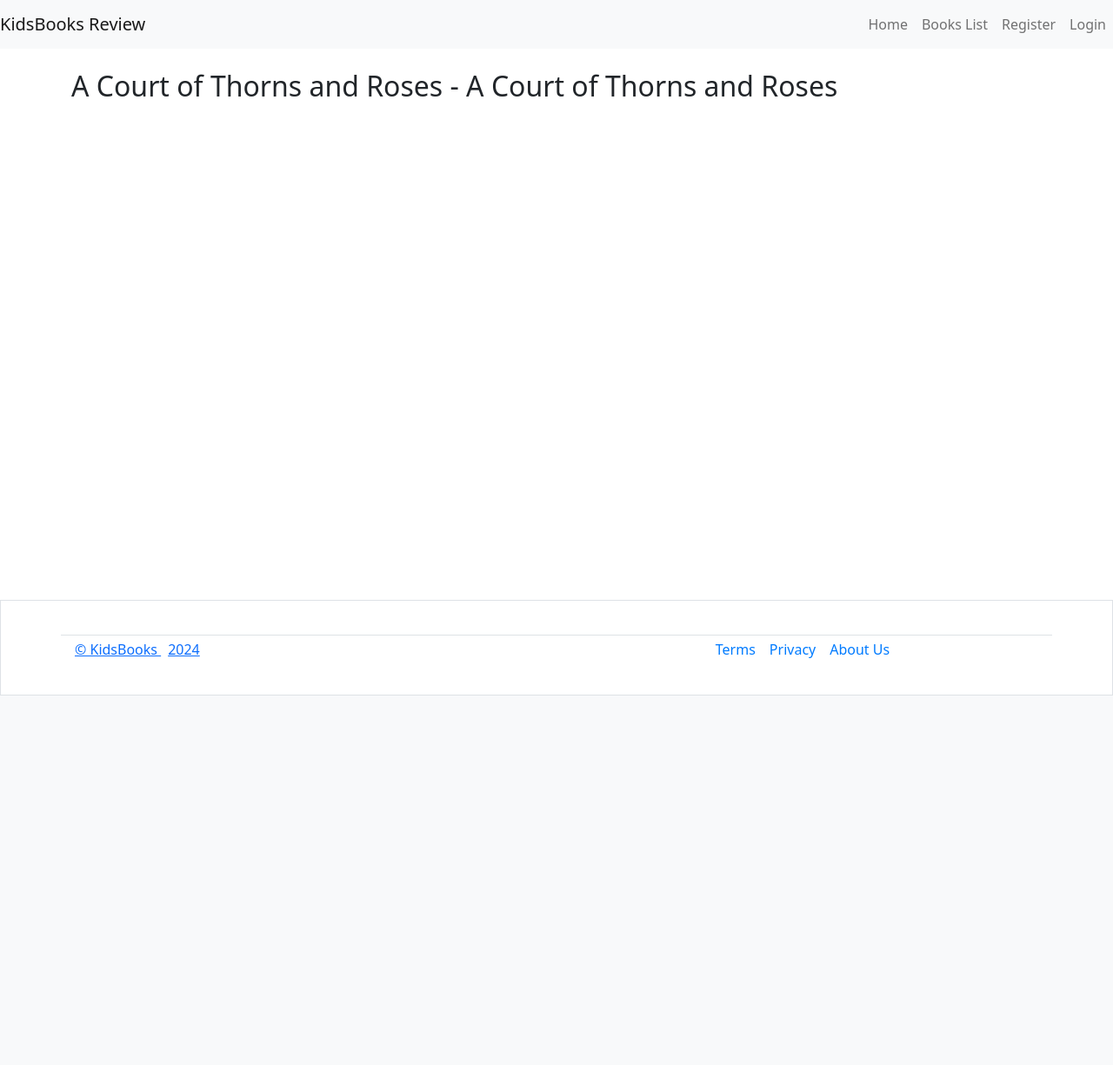
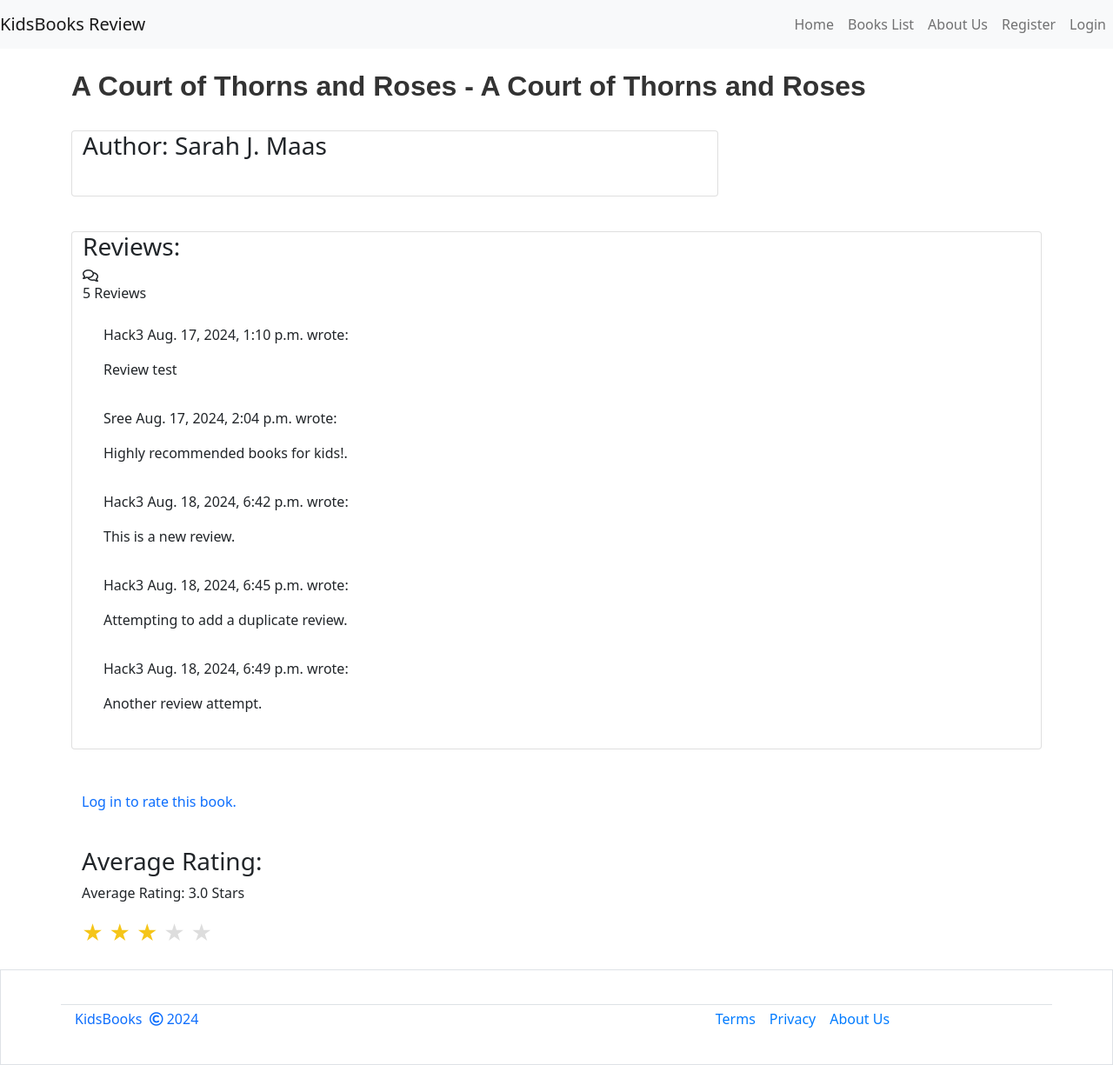
Before and after one commit to NeeruRathour/kids-books-review, a Django app: page /view/1/ in a window 1280 px wide. Shown: the whole page at 87% size. Before the commit the page ends 800 px from the top, so only its background shows below. Run offline with Django 4.2, Linux system fonts and the light colour scheme; data comes from the database, SQL or seed files in the repository; both versions use the stored data as it was after the commit.

Commit message:
fixed the error of ratings logic and add home page

```diff
--- a/kidsbooks/static/css/style.css
+++ b/kidsbooks/static/css/style.css
@@ -1,19 +1,67 @@
 /* static/css/style.css */
 
-/* Ensure the HTML and body take up the full height of the viewport */
 html, body {
     height: 100%;
     margin: 0;
 }
 
+/* General Heading Styles */
+h1, h2 {
+    font-family: 'Arial', sans-serif;
+    font-weight: bold;
+    color: #333;
+    margin-bottom: 1rem;
+}
+
+/* Main Title Style (h1) */
+.main-title {
+    font-size: 2.5rem;
+    color: #0056b3;
+    text-transform: uppercase;
+    letter-spacing: 0.1rem;
+    border-bottom: 3px solid #0056b3;
+    display: inline-block;
+    padding-bottom: 0.5rem;
+}
+
+/* Featured Book Section Title (h2) */
+.mt-5 > h2 {
+    font-size: 2rem;
+    color: #006400;
+    font-weight: 700;
+    text-transform: capitalize;
+    border-bottom: 2px solid #006400;
+    padding-bottom: 0.5rem;
+}
+
+/* About_Us Section Title (h2) */
+.mt-5 + section > h2 {
+    font-size: 2rem;
+    color: #007bff;
+    font-weight: 700;
+    text-transform: capitalize;
+    border-bottom: 2px solid #007bff;
+    padding-bottom: 0.5rem;
+}
+
+
+a {
+    text-decoration: none;
+}
+
+/* Remove underline  within the  .card-title */
+.card-title a {
+    text-decoration: none;
+}
+
+
 /* Flexbox container for the whole page */
 .d-flex.flex-column.min-vh-100 {
     display: flex;
     flex-direction: column;
-    min-height: 100vh; /* Ensure the container takes up at least the full viewport height */
+    min-height: 100vh;
 }
 
-/* Make the main content area grow to fill available space */
 .flex-grow-1 {
     flex-grow: 1;
 }
@@ -30,20 +78,20 @@ html, body {
 
 
 .stars {
-    font-size: 1.5rem; /* Adjust as needed */
+    font-size: 1.5rem;
 }
 
 .star {
-    color: #ddd; /* Default color for empty stars */
+    color: #ddd;
     display: inline-block;
 }
 
 .star.filled {
-    color: #f5c518; /* Color for filled stars */
+    color: #f5c518;
 }
 
 .star.empty {
-    color: #ddd; /* Color for empty stars */
+    color: #ddd;
 }
 
 
@@ -69,18 +117,18 @@ html, body {
     color: #0056b3;
 }
 
-/* Ensure list styles are removed in the footer */
+
 footer ul {
     list-style-type: none;
     padding: 0;
     margin: 0;
 }
 
-/* Footer should be a solid color to ensure it's clearly at the bottom */
+
 footer {
-    background-color: #f8f9fa; /* Light background for the footer */
-    border-top: 1px solid #eaeaea; /* Subtle border on the top of the footer */
-    padding: 1rem 0; /* Add some padding for spacing */
-    text-align: center; /* Center-align text in the footer */
-    width: 100%; /* Make sure the footer takes up the full width */
+    background-color: #f8f9fa;
+    border-top: 1px solid #eaeaea;
+    padding: 1rem 0;
+    text-align: center;
+    width: 100%;
 }
--- a/kidsbooks/templates/kidsbooks/my_reviews.html
+++ b/kidsbooks/templates/kidsbooks/my_reviews.html
@@ -32,6 +32,7 @@
                     <thead>
                         <tr>
                             <th>Book Title</th>
+                            <th>Author</th>
                             <th>Content</th>
                             <th>Rating</th>
                             <th>Review Date</th>
@@ -42,6 +43,7 @@
                         {% for review in reviews %}
                         <tr>
                             <td>{{ review.book.title }}</td>
+                            <td>{{ review.book.author }}</td>
                             <td>{{ review.content }}</td>
                             <td>
                                 <!-- Display Average Rating -->
--- a/kidsbooks/templates/kidsbooks/viewdetail.html
+++ b/kidsbooks/templates/kidsbooks/viewdetail.html
@@ -11,26 +11,35 @@ Kids Books
 <!-- View book detail with reviews -->
 <h2>{{ kidsbook.title }}</h2>
 
-{% if user.is_authenticated %}
+<!-- Book Details -->
 <div class="container">
     <div class="row">
-        <!-- Book Reviews -->
         <div class="col-md-8 card mb-4 mt-3">
+            <h3>Author: {{ kidsbook.author }}</h3>
+            <div class="card-body">
+                <!-- Book description or other details can go here -->
+            </div>
+        </div>
+    </div>
+</div>
+
+<!-- Reviews Section -->
+<div class="container">
+    <div class="row">
+        <div class="col-md-12 card mb-4 mt-3">
             <h3>Reviews:</h3>
             <i class="far fa-comments"></i> {{ reviews|length }} Reviews
             <div class="card-body">
-                <!-- We want a for loop inside the empty control tags
-          to iterate through each review in reviews -->
-            {% if user.is_authenticated %}
+                {% if reviews %}
                     {% for review in reviews %}
-                <div class="p-2 reviews
+                    <div class="p-2 reviews">
                         <p class="font-weight-bold">
                             {{ review.user }} <span>{{ review.created_on }}</span> wrote:
                         </p>
                         <div id="review{{ review.id }}">
-                        {{ review.content | linebreaks }}
+                            {{ review.content|linebreaks }}
                         </div>
-                    {% if review.user == user %}
+                        {% if user.is_authenticated and review.user == user %}
                         <a class="btn btn-dark" href="{% url 'edit_review' review.id %}">Edit</a>
                         <form action="{% url 'delete_review' review.id %}" method="POST" style="display:inline;">
                             {% csrf_token %}
@@ -39,10 +48,18 @@ Kids Books
                         {% endif %}
                     </div>
                     {% endfor %}
+                {% else %}
+                    <p>No reviews yet.</p>
+                {% endif %}
+            </div>
+        </div>
     </div>
 </div>
 
-        <!-- Creating or Editing a Review -->
+<!-- Review Form (Visible only to authenticated users) -->
+{% if user.is_authenticated %}
+<div class="container">
+    <div class="row">
         <div class="col-md-4 card mb-4 mt-3">
             <h3>{% if existing_review %}Edit your review:{% else %}Leave a review:{% endif %}</h3>
             <p>Reviewing as: {{ user.username }}</p>
@@ -54,9 +71,53 @@ Kids Books
                 </button>
             </form>
         </div>
-        {% endif %}
     </div>
 </div>
 {% endif %}
 
+<!-- Rating System -->
+<div class="container">
+    <div class="row mt-4">
+        <div class="col-md-12">
+            {% if user.is_authenticated %}
+                <h3>Rate this book:</h3>
+                <form method="POST" action="{% url 'rate_book' kidsbook.id %}">
+                    {% csrf_token %}
+                    <label for="rating">Your rating:</label>
+                    <select name="rating" id="rating" class="form-control w-25 d-inline-block">
+                        <option value="">Select...</option>
+                        {% for i in "12345" %}
+                        <option value="{{ i }}" {% if user|rating_for_book:kidsbook.id == i %}selected{% endif %}>{{ i }} Stars</option>
+                        {% endfor %}
+                    </select>
+                    <button type="submit" class="btn btn-primary mt-2">Submit Rating</button>
+                </form>
+            {% else %}
+            <p><a href="{% url 'account_login' %}">Log in to rate this book.</a></p>
+            {% endif %}
+        </div>
+    </div>
+</div>
+
+<!-- Display average rating -->
+<div class="container">
+    <div class="row mt-4">
+        <div class="col-md-12">
+            <h3>Average Rating:</h3>
+            <div>
+                {% if average_rating %}
+                    <p>Average Rating: {{ average_rating|floatformat:1 }} Stars</p>
+                    <div class="stars">
+                        {% for i in "12345" %}
+                            <span class="star {% if i <= average_rating|floatformat:0 %}filled{% else %}empty{% endif %}">&#9733;</span>
+                        {% endfor %}
+                    </div>
+                {% else %}
+                    <p>No ratings yet.</p>
+                {% endif %}
+            </div>
+        </div>
+    </div>
+</div>
+
 {% endblock %}
--- a/kidsbooks/templates/kidsbooks/viewlist.html
+++ b/kidsbooks/templates/kidsbooks/viewlist.html
@@ -10,8 +10,8 @@
     <section class="text-center">
         <h1 class="main-title mx-auto"></h1>
 
-        <p class="pt-4">
-            List of kidbooks
+        <p class="pt-4" style="text-align: center; color: blue; font-size: 20px;">
+            LIST OF KIDSBOOKS
         </p>
 
         <div class="row">
--- a/kidsbooks/urls.py
+++ b/kidsbooks/urls.py
@@ -2,6 +2,7 @@ from django.urls import path, include
 from . import views
 
 urlpatterns = [
+    path('', views.index, name='home'),
     path('view/', views.kidsbook_list, name='kidsbook_list_home'),
     path('view/<id>/', views.kidsbook_detail, name='kidsbook_detail'),
     path('review/edit/<int:review_id>/', views.edit_review, name='edit_review'),
--- a/kidsbooks/views.py
+++ b/kidsbooks/views.py
@@ -9,6 +9,15 @@ from .forms import KidsbookForm, ReviewForm
 from .models import Kidsbook, Review, Rating
 
 # Create your views here.
+
+def index(request):
+    books = Kidsbook.objects.all()
+    return render(request, 'home/index.html', {'books': books})
+
+def about_us(request):
+    return render(request, 'aboutus.html')
+
+
 def kidsbook_list(request):
     kidsbooks = Kidsbook.objects.all()
 
@@ -29,20 +38,20 @@ def kidsbook_detail(request, id):
     # Calculate average rating for the book
     average_rating = kidsbook.ratings.aggregate(Avg('rating'))['rating__avg'] or 0.0
 
-    if request.method == "POST":
+    if request.method == "POST" and request.user.is_authenticated:
         review_form = ReviewForm(data=request.POST)
         if review_form.is_valid():
             review = review_form.save(commit=False)
             review.user = request.user
             review.book = kidsbook
             review.save()
-            messages.add_message(request, messages.SUCCESS,
-                                 'Review submitted successfully.')
-
+            messages.add_message(request, messages.SUCCESS, 'Review submitted successfully.')
             # After submitting the review, recalculate the average rating
             average_rating = kidsbook.ratings.aggregate(Avg('rating'))['rating__avg'] or 0.0
+        return redirect('kidsbook_detail', id=id)
 
-    review_form = ReviewForm()
+    review_form = ReviewForm() if request.user.is_authenticated else None
+
     context = {
         'kidsbook': kidsbook,
         'reviews': reviews,
@@ -91,6 +100,7 @@ def delete_review(request, review_id):
     }
     return render(request, 'kidsbooks/delete_review.html', context)
 
+
 @login_required
 def rate_book(request, book_id):
     book = get_object_or_404(Kidsbook, id=book_id)
@@ -105,19 +115,22 @@ def rate_book(request, book_id):
                 rating.rating = rating_value
                 rating.save()
 
+                # Recalculate average rating
+                average_rating = book.ratings.aggregate(Avg('rating'))['rating__avg'] or 0.0
+
+                # Update context and redirect
+                return HttpResponseRedirect(reverse('kidsbook_detail', args=[book_id]))
+
         except ValueError:
-
             pass
-
-        return redirect('kidsbook_detail', id=book_id)
 
     context = {
         'book': book
     }
     return render(request, 'kidsbooks/rate_book.html', context)
 
-def about_us(request):
-    return render(request, 'aboutus.html')
+
+
 
 @login_required
 def my_reviews(request):
--- a/templates/base.html
+++ b/templates/base.html
@@ -11,7 +11,7 @@
 
     <!-- Bootstrap CSS -->
     <link href="https://cdn.jsdelivr.net/npm/bootstrap@5.1.3/dist/css/bootstrap.min.css" rel="stylesheet">
-
+    <link rel="stylesheet" href="https://cdnjs.cloudflare.com/ajax/libs/font-awesome/5.15.3/css/all.min.css">
 
     <!-- Custom CSS -->
     <link rel="stylesheet" href="{% static 'css/style.css' %}">
--- a/templates/includes/footer.html
+++ b/templates/includes/footer.html
@@ -17,7 +17,7 @@
             <div class="col-sm d-flex justify-content-center justify-content-sm-end justify-content-md-start order-sm-1 order-md-0">
                 <a class="d-flex align-items-center footer-logo-link me-2 me-md-0" href="#start">
                     <i class="icon-book mt-2 me-1" style="font-size: 1.875rem;"></i>
-                    <span>© KidsBooks  <i class="far fa-copyright ms-1 me-1"></i>2024</span>
+                    <span>KidsBooks  <i class="far fa-copyright ms-1 me-1"></i>2024</span>
                 </a>
             </div>
         </div>
--- a/templates/includes/header.html
+++ b/templates/includes/header.html
@@ -23,6 +23,9 @@
             </li>
             {% else %}
             <li class="nav-item">
+                <a class="nav-link" href="{% url 'about_us' %}">About Us</a>
+            </li>
+            <li class="nav-item">
                 <a class="nav-link {% if request.path == signup_url %}active{% endif %}" aria-current="page" href="{% url 'account_signup' %}">Register</a>
             </li>
             <li class="nav-item">
```
Also changed, not shown: home/templates/home/index.html (+20 -7 lines), db.sqlite3, kidsbooks/static/images/sample_book.jpg (added). Lines whose indentation alone changed are shown as unchanged.
